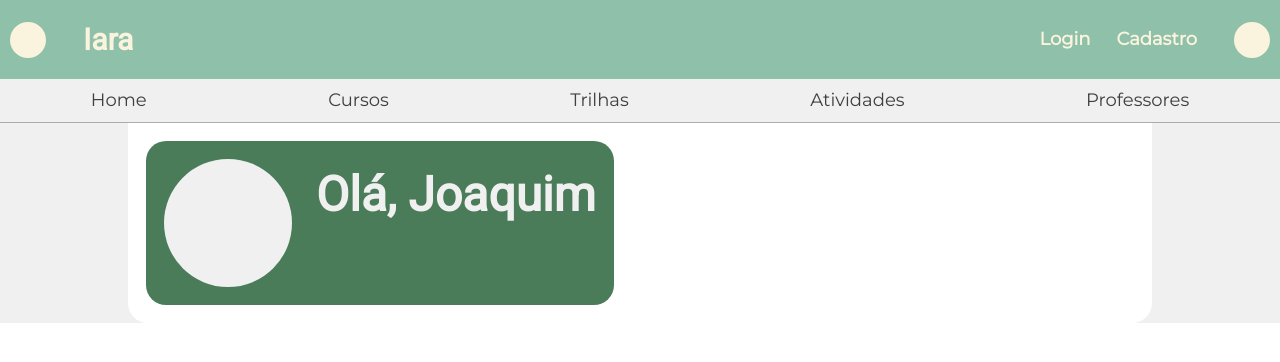
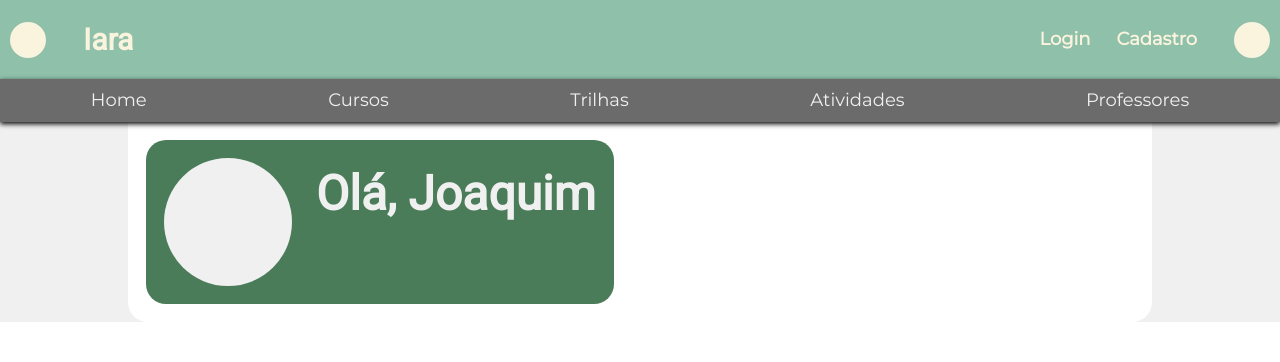
Before and after one commit to GabrielKishida/Iara, a React (Create React App) app: page / in a window 1280 px wide. Shown: the top 362 px of the page. Built offline with nearby package versions, Linux system fonts and the light colour scheme.

Commit message:
🎨 Improve Header and Links

```diff
--- a/src/UserPage.tsx
+++ b/src/UserPage.tsx
@@ -1,4 +1,4 @@
-import { H1, ProfileCard } from "./components";
+import { H1, ProfileCard, VSeparator } from "./components";
 import { CursoDificuldade } from "./components/curso_dificuldade";
 import { HeaderConstitution } from "./components/header";
 import { Jumbotron } from "./components/jumbotron";
@@ -15,8 +15,6 @@ export const UserPage: React.FC = () => {
       <Row>
         <Links></Links>
       </Row>
-      <DivLine />
-
       <Row>
         <WhiteBox>
           <ProfileCard title="Olá, Joaquim" />
--- a/src/components/button/button.tsx
+++ b/src/components/button/button.tsx
@@ -1,22 +1,33 @@
-import React from "react";
-import { LinkButtonStyled } from "./button.style";
+import styled from "styled-components";
+import { COLORS, SPACING } from "../theme";
+import Button from "react-bootstrap/Button";
 
-interface LinkButtonProps {
-  title: string;
-  onClick?: () => void;
-}
+export const HeaderLink = styled(Button).attrs(() => ({
+  variant: "outline-link",
+}))`
+  color: ${COLORS.areia};
+  font-weight: bold;
+  font-family: "Montserrat", regular;
+  font-size: 18px;
+`;
 
-export const LinkButton: React.FC<LinkButtonProps> = (props) => {
-  const [isClicked, setIsClicked] = React.useState(false);
+export const HeaderTitleLink = styled(Button).attrs(() => ({
+  variant: "outline-link",
+}))`
+  color: ${COLORS.areia};
+  font-family: "Roboto", sans serif;
+  font-weight: bold;
+  font-size: 30px;
+`;
 
-  const handleClick = () => {
-    setIsClicked(true);
-    props.onClick?.();
-  };
-
-  return (
-    <LinkButtonStyled onClick={handleClick} isClicked={isClicked}>
-      {props.title}
-    </LinkButtonStyled>
-  );
-};
+export const PrimaryButton = styled(Button).attrs(() => ({
+  variant: "outline-success",
+}))`
+  color: ${COLORS.areia};
+  font-weight: bold;
+  font-family: "Montserrat", regular;
+  font-size: 18px;
+  background-color: ${COLORS.verdeEscuro};
+  border-radius: ${SPACING.borderRadius}px;
+  padding: ${SPACING.medium}px;
+`;
--- a/src/components/header/header.style.tsx
+++ b/src/components/header/header.style.tsx
@@ -1,6 +1,5 @@
 import styled from "styled-components";
 import { COLORS, SPACING } from "../theme";
-import Button from "react-bootstrap/Button";
 
 export const HeaderContainer = styled.div`
   class: "flex-container";
@@ -37,21 +36,3 @@ export const HeaderTextContainer = styled.div`
   ${(props: HeaderTextContainerProps) =>
     props.align === "left" ? "margin-right: auto;" : "margin-left: auto;"}
 `;
-
-export const HeaderLink = styled(Button).attrs(() => ({
-  variant: "outline-link",
-}))`
-  color: ${COLORS.areia};
-  font-weight: bold;
-  font-family: "Montserrat", regular;
-  font-size: 18px;
-`;
-
-export const HeaderTitleLink = styled(Button).attrs(() => ({
-  variant: "outline-link",
-}))`
-  color: ${COLORS.areia};
-  font-family: "Roboto", sans serif;
-  font-weight: bold;
-  font-size: 30px;
-`;
--- a/src/components/header/header.tsx
+++ b/src/components/header/header.tsx
@@ -1,15 +1,13 @@
 import { H3, H4, H5 } from "../typography";
+import { HeaderLink, HeaderTitleLink } from "../button";
 import { VSeparator, HSeparator } from "../theme";
 import {
   HeaderContainer,
   LogoCircle,
   PerfilCircle,
   HeaderTextContainer,
-  HeaderLink,
-  HeaderTitleLink,
 } from "./header.style";
 import React from "react";
-import { Row } from "../theme/grid";
 import { useState } from "react";
 
 interface HeaderConstitutionProps {
--- a/src/components/links/links.style.tsx
+++ b/src/components/links/links.style.tsx
@@ -3,10 +3,12 @@ import { COLORS, SPACING } from "../theme";
 import Nav from "react-bootstrap/Nav";
 
 export const StyledNav = styled(Nav)`
-  background-color: ${COLORS.xLightGray};
+  background-color: ${COLORS.darkGray};
   margin: auto;
   text-align: justify;
   width: 100%;
+  box-shadow: 0px 2px 5px black;
+  z-index: 10;
 `;
 
 export const StyledItem = styled(Nav.Item)``;
--- a/src/components/links/links.tsx
+++ b/src/components/links/links.tsx
@@ -8,27 +8,27 @@ export const Links: React.FC = (props) => {
     <StyledNav fill>
       <StyledItem>
         <StyledLink>
-          <Body>Home</Body>
+          <Body white>Home</Body>
         </StyledLink>
       </StyledItem>
       <StyledItem>
         <StyledLink>
-          <Body>Cursos</Body>
+          <Body white>Cursos</Body>
         </StyledLink>
       </StyledItem>
       <StyledItem>
         <StyledLink>
-          <Body>Trilhas</Body>
+          <Body white>Trilhas</Body>
         </StyledLink>
       </StyledItem>
       <StyledItem>
         <StyledLink>
-          <Body>Atividades</Body>
+          <Body white>Atividades</Body>
         </StyledLink>
       </StyledItem>
       <StyledItem>
         <StyledLink>
-          <Body>Professores</Body>
+          <Body white>Professores</Body>
         </StyledLink>
       </StyledItem>
     </StyledNav>
```
Also changed, not shown: src/components/jumbotron/jumbo.style.tsx (+2 -12 lines), src/components/jumbotron/jumbo.tsx (+4 -5 lines).
